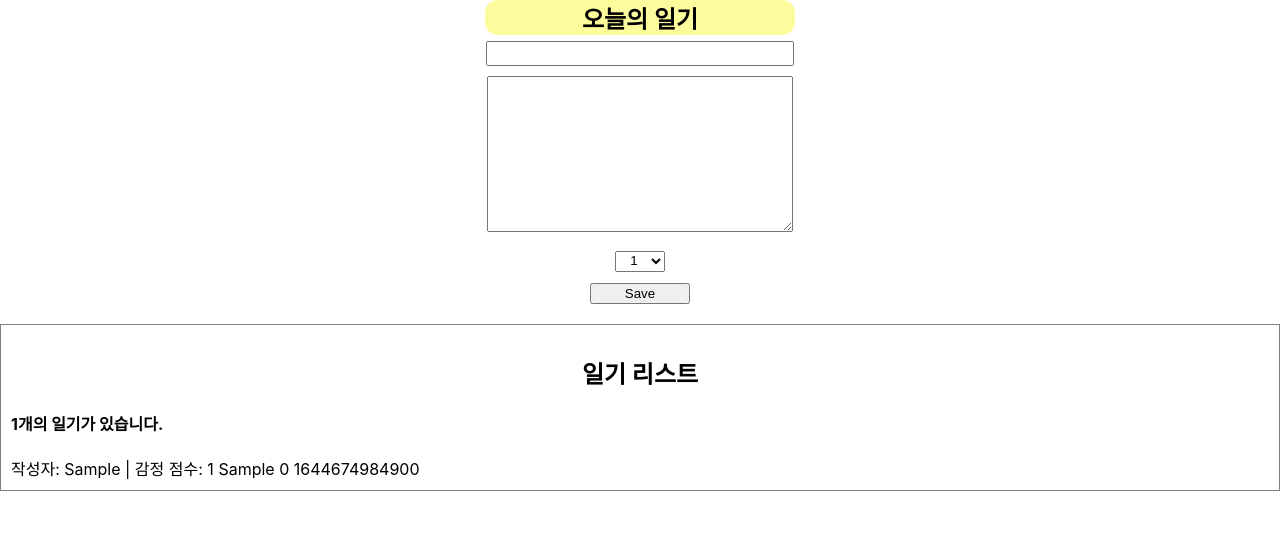
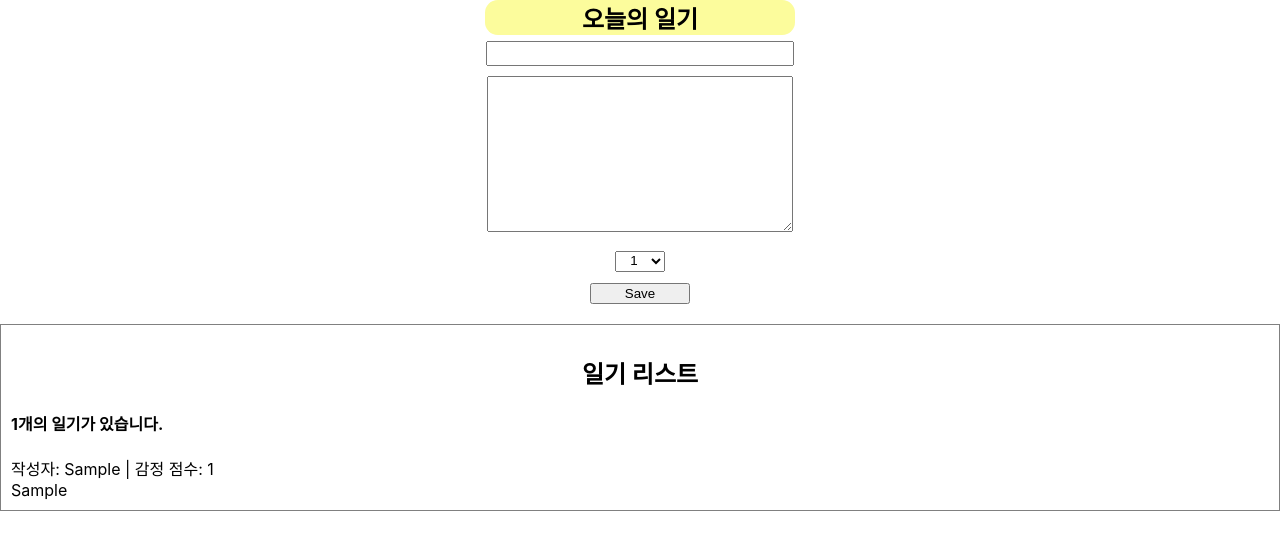
Before and after one commit to HEUNNN/React_review, a React (Create React App) app in the folder diaryreview/: page / in a window 1280 px wide. Both pictures are taken after typing "Sample", "Sample" into the empty fields and a click on the button "Save". Shown: the top 550 px of the page. Built offline with nearby package versions, Linux system fonts and the light colour scheme.

Commit message:
2022/2/14 react 배열 사용하기 1(리스트 렌더링 - 조회)

```diff
--- a/diaryreview/src/DiaryItem.js
+++ b/diaryreview/src/DiaryItem.js
@@ -1,13 +1,16 @@
-const DiaryItem = ({ elem }) => {
-  console.log("diaryItem test", elem.author);
+const DiaryItem = ({ author, content, created_date, emotion, id }) => {
+  //DiaryList가 렌더링 하는 자식은 DiaryItem component 이다.
   return (
     <div className="DiaryItem">
-      <div className="info">
-        <span>
-          작성자: {elem.author} | 감정 점수: {elem.emotion} {elem.content}{" "}
-          {elem.id} {elem.created_date}
-        </span>
-      </div>
+      <span>
+        작성자: {author} | 감정 점수: {emotion}
+      </span>
+      <span className="data">{new Date(created_date).toLocaleString}</span>
+      {/* new Data()객체에 ms 단위인 created_date를 넣으면 ms 시간을 기준으로 Date() 객체가 생성이 된다.
+          Date() 객체를 생성한 이유는 .toLocaleString을 사용하기 위함 => 사람이 알아보기 좋은 숫자로 변경해줌
+      */}
+      <br />
+      <div className="content">{content}</div>
     </div>
   );
 };
--- a/diaryreview/src/DiaryList.js
+++ b/diaryreview/src/DiaryList.js
@@ -1,5 +1,7 @@
 import DiaryItem from "./DiaryItem";
 const DiaryList = ({ diaryLst }) => {
+  //App.js에서 diaryLst를 props로 넘겨줌, DiaryList에서 map 내장 함수를 사용하여
+  //List 형태로 렌더링, 렌더링 될 아이템들을 별도의 component DiaryItem으로 분리하여 작성
   return (
     <div className="DiaryList">
       <h2>일기 리스트</h2>
@@ -7,7 +9,8 @@ const DiaryList = ({ diaryLst }) => {
       <div>
         {diaryLst.map((elem) => (
           //elem을 DiaryItem에 하나씩 보내줌 -> elem이 무엇인지 생각해보기
-          <DiaryItem elem={elem}></DiaryItem>
+          //DiaryList가 렌더링 하는 자식은 DiaryItem component 이다.
+          <DiaryItem key={elem.id} {...elem}></DiaryItem>
         ))}
       </div>
     </div>
```
